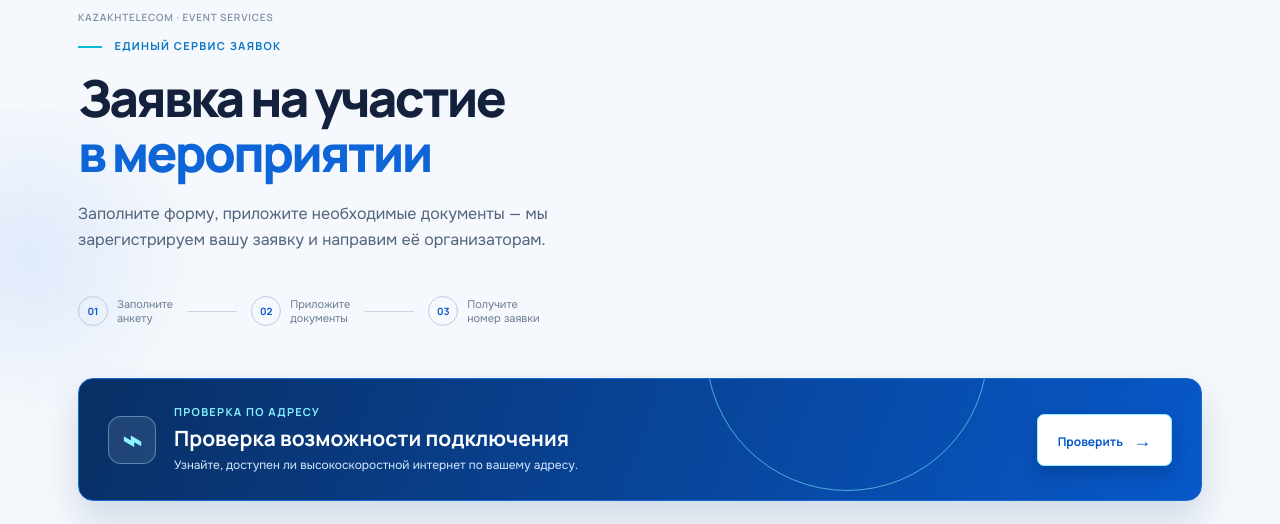
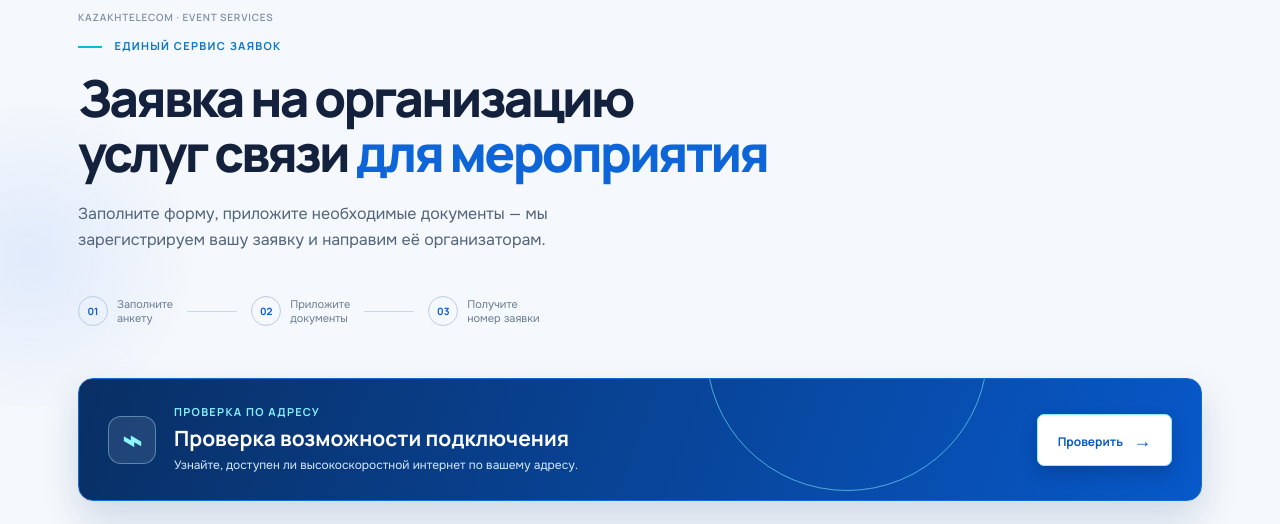
Before and after one commit to victorkimit-coder/telecom-event-intake-portal, a website built with Vite: page index.html in a window 1280 px wide. Shown: the part 253-777 px from the top of the page. Built offline with nearby package versions, Linux system fonts and the light colour scheme.

Commit message:
Update service request heading

```diff
--- a/index.html
+++ b/index.html
@@ -24,7 +24,7 @@
 
       <section class="hero">
         <div class="eyebrow"><span></span> Единый сервис заявок</div>
-        <h1>Заявка на участие<br><em>в мероприятии</em></h1>
+        <h1>Заявка на организацию<br>услуг связи <em>для мероприятия</em></h1>
         <p>Заполните форму, приложите необходимые документы — мы зарегистрируем вашу заявку и направим её организаторам.</p>
         <div class="steps" aria-label="Этапы подачи заявки"><div><b>01</b><span>Заполните<br>анкету</span></div><i></i><div><b>02</b><span>Приложите<br>документы</span></div><i></i><div><b>03</b><span>Получите<br>номер заявки</span></div></div>
       </section>
```
